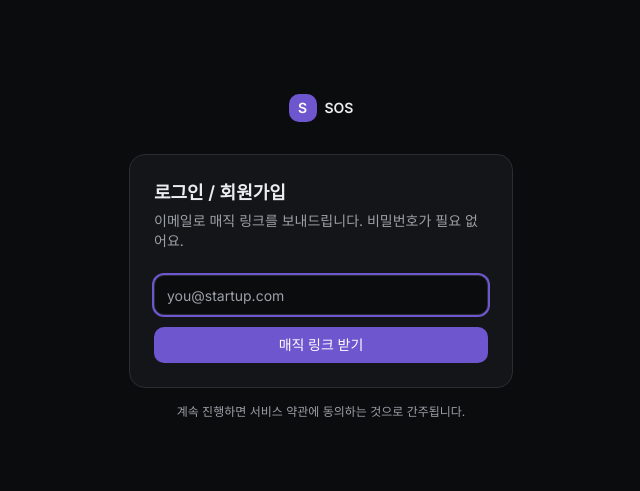
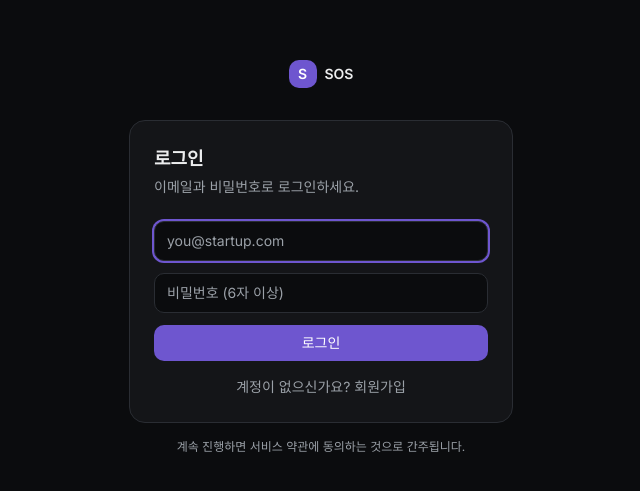
Before and after one commit to dudejrtjdrp/SOS, a Next.js app: page /login in a window 1280 px wide. Shown: the part 143-634 px from the top of the page, without its empty margins (319-959 px from the left). Built offline with nearby package versions, Linux system fonts and the light colour scheme.

Commit message:
feat(auth): 매직링크 대신 이메일+비밀번호 로그인 (이메일 발송 제거)
- signInWithOtp -> signInWithPassword/signUp
- 로그인/회원가입 모드 토글 추가
- Supabase 'Confirm email' off 가정, 미가정 시 안내 메시지 폴백

```diff
--- a/src/app/(marketing)/login/page.tsx
+++ b/src/app/(marketing)/login/page.tsx
@@ -6,31 +6,45 @@ import { toast } from "sonner";
 import { createClient } from "@/lib/supabase/client";
 import { Button } from "@/components/ui/button";
 
+type Mode = "signin" | "signup";
+
 export default function LoginPage() {
+  const [mode, setMode] = React.useState<Mode>("signin");
   const [email, setEmail] = React.useState("");
+  const [password, setPassword] = React.useState("");
   const [loading, setLoading] = React.useState(false);
-  const [sent, setSent] = React.useState(false);
 
   async function onSubmit(e: React.FormEvent) {
     e.preventDefault();
-    if (!email) return;
+    if (!email || !password) return;
     setLoading(true);
     const supabase = createClient();
     const params = new URLSearchParams(window.location.search);
     const next = params.get("next") ?? "/home";
-    const { error } = await supabase.auth.signInWithOtp({
-      email,
-      options: {
-        emailRedirectTo: `${window.location.origin}/auth/callback?next=${encodeURIComponent(next)}`,
-      },
-    });
+
+    const { data, error } =
+      mode === "signin"
+        ? await supabase.auth.signInWithPassword({ email, password })
+        : await supabase.auth.signUp({ email, password });
+
+    if (error) {
       setLoading(false);
-    if (error) {
       toast.error(error.message);
       return;
     }
-    setSent(true);
-    toast.success("로그인 링크를 이메일로 보냈습니다.");
+
+    // 회원가입인데 세션이 없으면 = Supabase에서 이메일 확인이 아직 켜져 있는 상태.
+    if (mode === "signup" && !data.session) {
+      setLoading(false);
+      toast.message(
+        "확인 이메일을 보냈습니다. (Supabase에서 'Confirm email'을 끄면 이 단계가 사라집니다.)",
+      );
+      return;
+    }
+
+    toast.success(mode === "signin" ? "로그인되었습니다." : "가입되었습니다.");
+    // 전체 새로고침으로 미들웨어가 새 세션 쿠키를 인식하게 함.
+    window.location.href = next;
   }
 
   return (
@@ -47,32 +61,56 @@ export default function LoginPage() {
         </Link>
 
         <div className="rounded-xl border border-border bg-card p-6">
-          <h1 className="text-lg font-semibold">로그인 / 회원가입</h1>
+          <h1 className="text-lg font-semibold">
+            {mode === "signin" ? "로그인" : "회원가입"}
+          </h1>
           <p className="mt-1 text-sm text-muted-foreground">
-            이메일로 매직 링크를 보내드립니다. 비밀번호가 필요 없어요.
+            {mode === "signin"
+              ? "이메일과 비밀번호로 로그인하세요."
+              : "이메일과 비밀번호로 계정을 만드세요."}
           </p>
 
-          {sent ? (
-            <div className="mt-6 rounded-lg border border-border bg-secondary/50 p-4 text-sm">
-              <strong>{email}</strong> 로 링크를 보냈습니다. 메일함을
-              확인하세요.
-            </div>
-          ) : (
           <form onSubmit={onSubmit} className="mt-6 space-y-3">
             <input
               type="email"
               required
               autoFocus
+              autoComplete="email"
               value={email}
               onChange={(e) => setEmail(e.target.value)}
               placeholder="you@startup.com"
               className="h-10 w-full rounded-md border border-input bg-background px-3 text-sm outline-none placeholder:text-muted-foreground focus-visible:ring-2 focus-visible:ring-ring"
             />
+            <input
+              type="password"
+              required
+              minLength={6}
+              autoComplete={
+                mode === "signin" ? "current-password" : "new-password"
+              }
+              value={password}
+              onChange={(e) => setPassword(e.target.value)}
+              placeholder="비밀번호 (6자 이상)"
+              className="h-10 w-full rounded-md border border-input bg-background px-3 text-sm outline-none placeholder:text-muted-foreground focus-visible:ring-2 focus-visible:ring-ring"
+            />
             <Button type="submit" className="w-full" disabled={loading}>
-                {loading ? "전송 중…" : "매직 링크 받기"}
+              {loading
+                ? "처리 중…"
+                : mode === "signin"
+                  ? "로그인"
+                  : "회원가입"}
             </Button>
           </form>
-          )}
+
+          <button
+            type="button"
+            onClick={() => setMode(mode === "signin" ? "signup" : "signin")}
+            className="mt-4 w-full text-center text-sm text-muted-foreground hover:text-foreground"
+          >
+            {mode === "signin"
+              ? "계정이 없으신가요? 회원가입"
+              : "이미 계정이 있으신가요? 로그인"}
+          </button>
         </div>
 
         <p className="mt-4 text-center text-xs text-muted-foreground">
```
Lines whose indentation alone changed are shown as unchanged.
